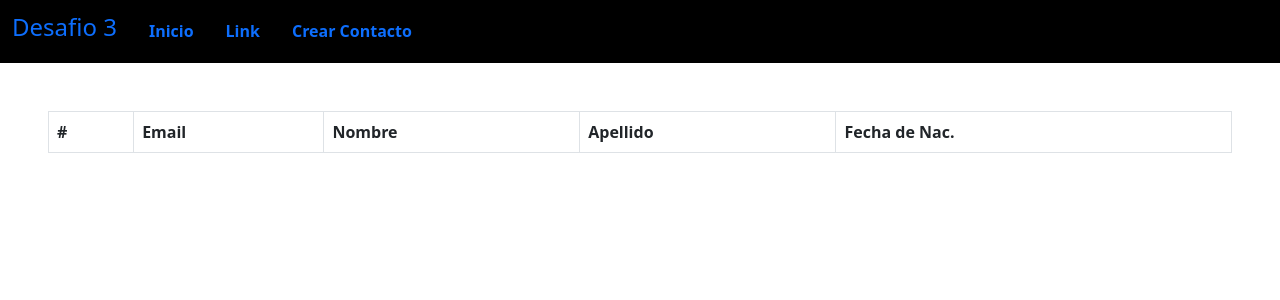
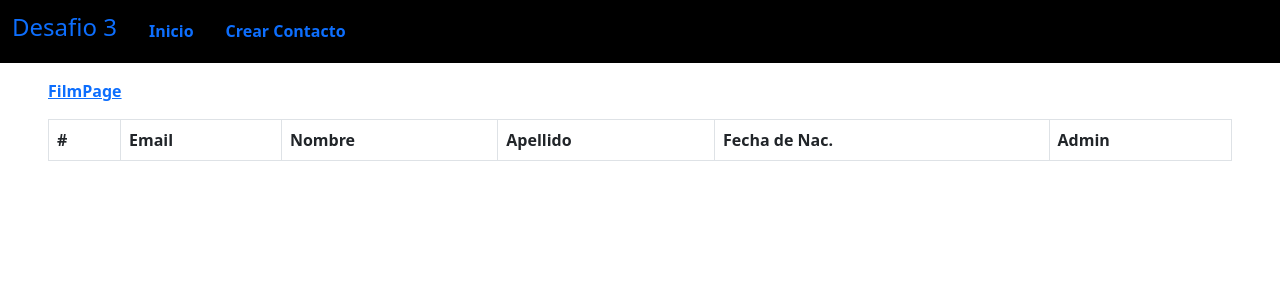
Before and after one commit to hugoaalderete7/D3-Hugo-Alderete, a React (Create React App) app: page /admin in a window 1280 px wide. Shown: the top 300 px of the page. Built offline with nearby package versions, Linux system fonts and the light colour scheme.

Commit message:
Dia de Presentacion

```diff
--- a/src/Componentes/Modal/ModalLoginComponent.js
+++ b/src/Componentes/Modal/ModalLoginComponent.js
@@ -46,12 +46,13 @@ function ModalLoginComponent() {
 
     function SesionPage () {
 
-        if (response != undefined) {
+        if (response != undefined & response.admin != "true") {
             window.location.href="/film";
+        } else if (response != undefined & response.admin == "true"){
+            window.location.href="/admin";
         } else {
-            alert ("Error en inicio de sesion")
+        alert ("Error en inicio de sesion")
         }
-
     }
    // Login - Hasta aqui.
 
--- a/src/Componentes/Navbar/Navbar.js
+++ b/src/Componentes/Navbar/Navbar.js
@@ -16,16 +16,20 @@ function NavbarComponent() {
 
     function onChangeInputs(e) {
         const { name, value } = e.target;
-        const changes = { ...form, [name]: value };
+        const changes = { ...form, [name]: value, admin: "false" };
         setForm(changes);
         console.log(form);
     }
 
     function SaveLocalStorage() {
         let users = JSON.parse(localStorage.getItem("users")) || [];
+        if (form.email != "" && form.name != "" && form.lastname != "" && form.date != "") {
         let response = [...users, form];
         localStorage.setItem("users", JSON.stringify(response));
         console.log(response);
+        } else {
+
+        }
     }
 
     return (
@@ -38,7 +42,6 @@ function NavbarComponent() {
                     <Navbar.Collapse>
                         <Nav>
                             <Nav.Link className='text-primary px-3' href="/"><b>Inicio</b></Nav.Link>
-                            <Nav.Link className='text-primary px-3' href="#action3"><b>Link</b></Nav.Link>
                         </Nav>
                         <Form className="d-flex">
                             <Nav.Link className='text-primary px-3' onClick={handleShow}><b>Crear Contacto</b></Nav.Link>
--- a/src/Componentes/Table/TableComponent.js
+++ b/src/Componentes/Table/TableComponent.js
@@ -43,6 +43,7 @@ const {mapUsers} = useAdmin ();
                         <th>Nombre</th>
                         <th>Apellido</th>
                         <th>Fecha de Nac.</th>
+                        <th>Admin</th>
                     </tr>
                 </thead>
                 <tbody>
--- a/src/View/Admin/AdminPage.js
+++ b/src/View/Admin/AdminPage.js
@@ -1,12 +1,16 @@
 import "./AdminPage.css";
 import Navbar from "../../Componentes/Navbar/Navbar";
 import TableComponent from "../../Componentes/Table/TableComponent";
+import { Link } from "react-router-dom"
 
 function AdminPage() {
     return (
         <div>
             <Navbar />
-            <div className="p-5">
+            <div className="mt-3 ms-5 mb-3">
+                <Link to="/film"><b>FilmPage</b></Link>
+            </div>
+            <div className="px-5">
                 <TableComponent />
             </div>
         </div>
--- a/src/utils/useAdmin.js
+++ b/src/utils/useAdmin.js
@@ -20,6 +20,7 @@ function useAdmin () {
             <td>{item.name}</td>
             <td>{item.lastname}</td>
             <td>{item.date}</td>
+            <td>{item.admin}</td>
         </tr>
     ));
 
--- a/src/utils/useFilm.js
+++ b/src/utils/useFilm.js
@@ -16,8 +16,12 @@ function useFilm () {
 
     async function GetMethod () {
         let {data} = await axios.get (`http://www.omdbapi.com/?s=${input}&page=${page}&apikey=d8dce04f`)
+        if (data.Search != undefined) {
         setmovie (data.Search);
+    } else {
+        alert ("No se encuentra tu Titulo");
     }
+}
 
 
     function OnChangeInput (e) {
@@ -33,13 +37,13 @@ function useFilm () {
 
 
     function SearchMovie () {
-        GetMethod ();
-        console.log (movie);
-        //setinput ("");
         if (input == "") {
-            setdisabled (true)
+            alert ("El input esta vacio !!")
+            setdisabled (true);
         } else {
-            setdisabled (false)
+            setdisabled (false);
+            GetMethod ();
+            console.log (movie);
         }
     }
 
```
